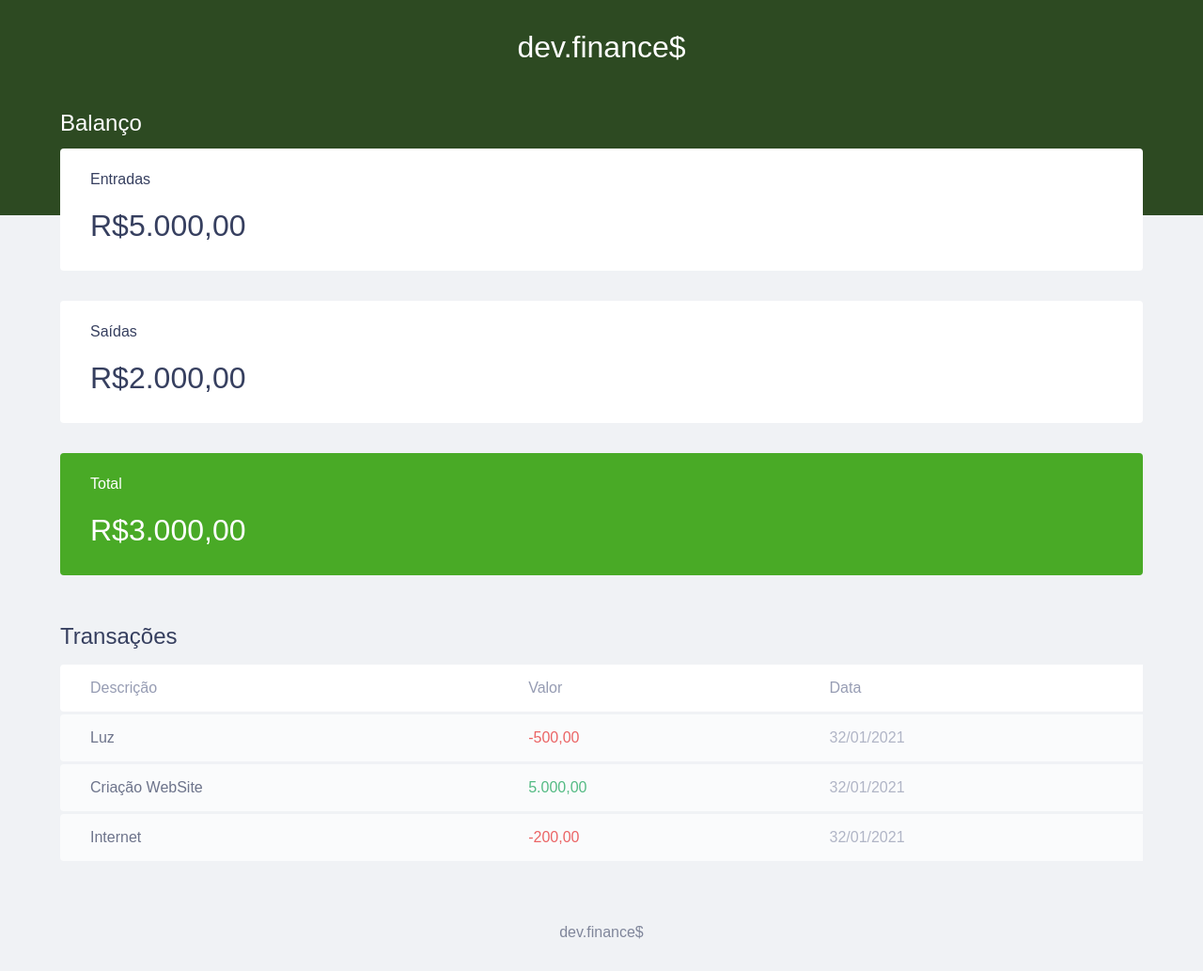
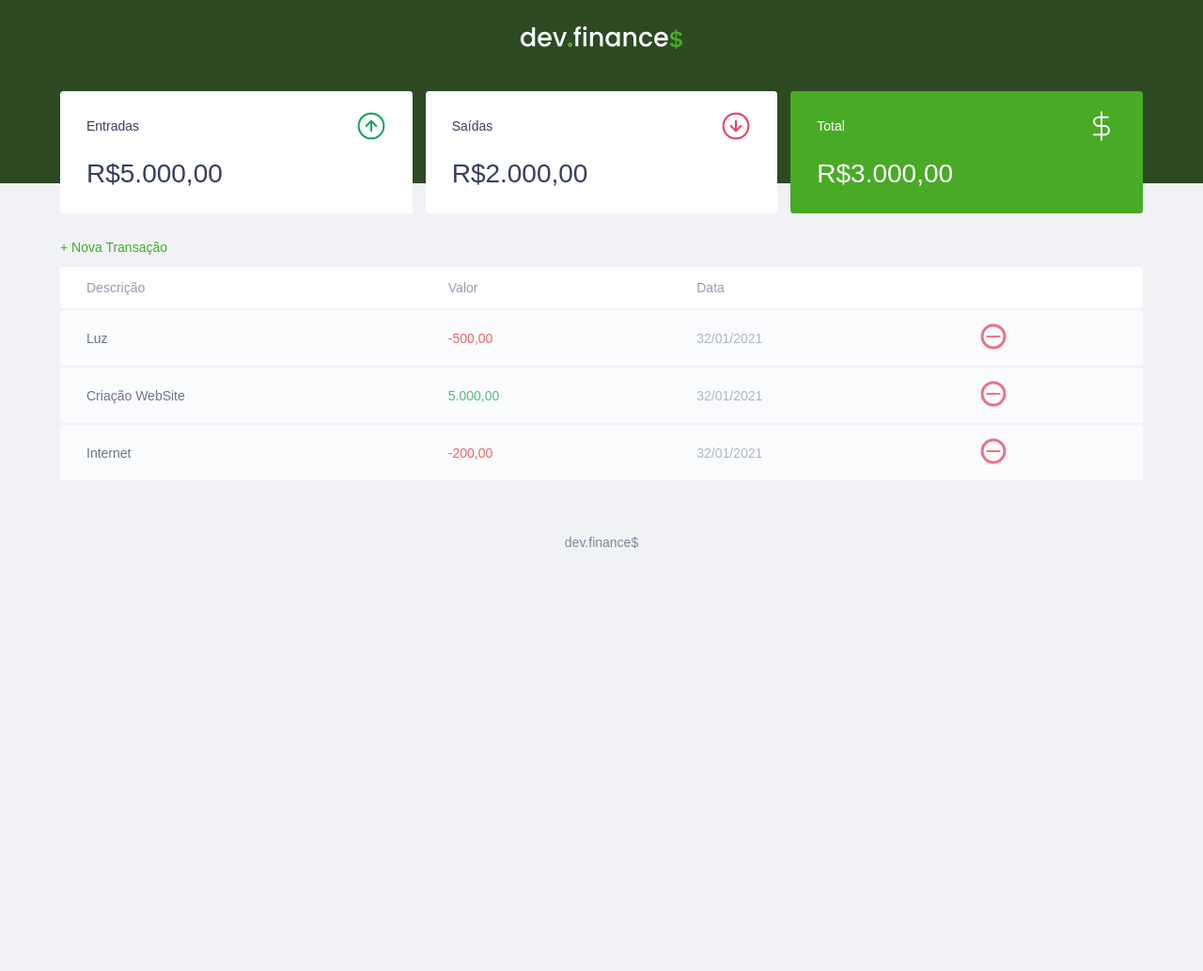
Before and after one commit to benemoreirac/devFinance, a plain HTML site: page index.html in a window 1280 px wide. Shown: the whole page at 94% size. After the commit the page ends 800 px from the top, so only its background shows below. Drawn offline with Linux system fonts and the light colour scheme.

Commit message:
Ajustes - Tabela Scroll, @Media adção de imgs.

```diff
--- a/index.html
+++ b/index.html
@@ -16,33 +16,45 @@
 
 <body>
     <header>
-        <h1 id="logo">dev.finance$</h1>
+        <img src="./assets/logo.svg" alt="Logo Dev Finance">
     </header>
 
     <main class="container">
         <section id="balance">
-            <h2>Balanço</h2>
+            <h2 class="sr-only"> Balanço</h2>
             <div class="card">
-                <h3>Entradas</h3>
+                <h3>
+                    <span>Entradas</span>
+                    <img src="./assets/income.svg" alt="Imagem de Entradas">
+                </h3>
                 <p>R$5.000,00</p>
             </div>
             <div class="card">
-                <h3>Saídas</h3>
+                <h3>
+                    <span>Saídas</span>
+                    <img src="./assets/expense.svg" alt="Imagem de Saídas">
+                </h3>
+
                 <p>R$2.000,00</p>
             </div>
             <div class="card total">
-                <h3>Total</h3>
+                <h3>
+                    <span>Total</span>
+                    <img src="./assets/total.svg" alt="Imagem de Total">
+                </h3>
                 <p>R$3.000,00</p>
             </div>
         </section>
         <section id="transaction">
-            <h2>Transações</h2>
+            <h2 class="sr-only">Transações</h2>
+            <a href="#" class="button new"> + Nova Transação</a>
             <table id="data-table">
                 <thead>
                     <tr>
                         <th>Descrição</th>
                         <th>Valor</th>
                         <th>Data</th>
+                        <th></th>
                     </tr>
                 </thead>
                 <tbody>
@@ -50,16 +62,25 @@
                         <td class="description">Luz</td>
                         <td class="expense">-500,00</td>
                         <td class="date">32/01/2021</td>
+                        <td>
+                            <img src="./assets/minus.svg" alt="Remover Transação">
+                        </td>
                     </tr>
                     <tr>
                         <td class="description">Criação WebSite</td>
                         <td class="income">5.000,00</td>
                         <td class="date">32/01/2021</td>
+                        <td>
+                            <img src="./assets/minus.svg" alt="Remover Transação">
+                        </td>
                     </tr>
                     <tr>
                         <td class="description">Internet</td>
                         <td class="expense">-200,00</td>
                         <td class="date">32/01/2021</td>
+                        <td>
+                            <img src="./assets/minus.svg" alt="Remover Transação">
+                        </td>
                     </tr>
                 </tbody>
             </table>
--- a/style.css
+++ b/style.css
@@ -9,9 +9,25 @@
     box-sizing: border-box;
 }
 
+html {
+    font-size: 93.75%;
+}
+
 body {
     background: #f0f2f5;
     font-family: 'Poppins', sans-serif;
+}
+
+.sr-only {
+    position: absolute;
+    width: 1px;
+    height: 1px;
+    padding: 0;
+    margin: -1px;
+    overflow: hidden;
+    clip: rect(0,0,0,0);
+    white-space: nowrap;
+    border-width: 0;
 }
 
 .container{
@@ -26,6 +42,23 @@ h2{
     color:var(--dark-blue);
     font-weight: normal;
 }
+
+/* LINKS E BUTTONS */
+
+a {
+    color: #49AA26;
+    text-decoration: none;
+}
+
+a:hover {
+    color: #3dd705;
+}
+
+.button.new {
+    display: inline-block;
+    margin-bottom: 0.8rem;
+}
+
 
 /* HEADER */
 header {
@@ -62,6 +95,9 @@ header {
 .card h3 {
     font-weight: normal;
     font-size: 1rem;
+    display: flex;
+    align-items: center;
+    justify-content: space-between;
 }
 
 .card p {
@@ -76,6 +112,11 @@ header {
 }
 
 /* TABLE */
+#transaction {
+    display: block;
+    overflow-x: autox;
+}
+
 #data-table {
     width: 100%;
     border-spacing: 0 0.2rem;
@@ -85,6 +126,11 @@ header {
 table thead tr th:first-child,
 table tbody tr td:first-child {
     border-radius: 0.25rem 0 0 0.25rem;
+}
+
+table thead tr th:last-child,
+table tbody tr td:last-child {
+    border-radius: 0 0.25rem 0.25rem 0
 }
 
 table th {
@@ -126,3 +172,17 @@ footer {
     color:var(--dark-blue);
     opacity: 0.6;
 }
+
+/*RESPONSIVE*/
+@media(min-width:800px){
+    html{
+        font-size: 87.5%;
+    }
+
+    #balance {
+        display: grid;
+        grid-template-columns: repeat(3, 1fr);
+        gap: 1rem;
+    }
+
+}
```
Also changed, not shown: assets/expense.svg (added), assets/income.svg (added), assets/logo.svg (added), assets/minus.svg (added), assets/plus.svg (added), assets/total.svg (added).
